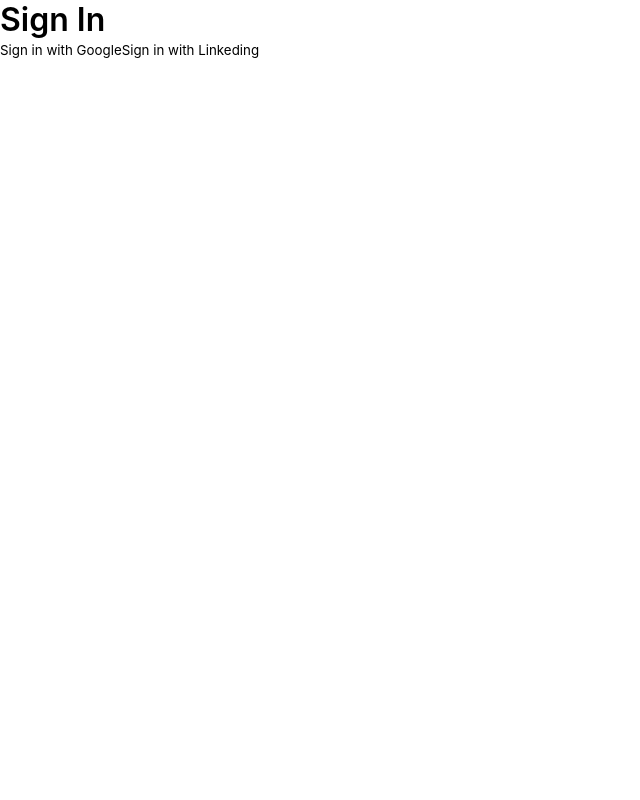
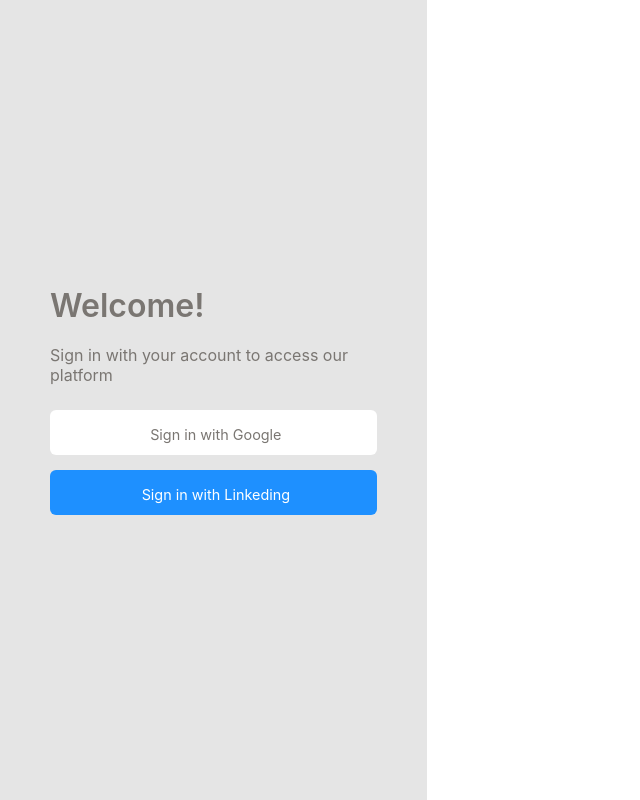
Before and after one commit to Brbuck/Next-auth, a Next.js app: page / in a window 1280 px wide. Shown: the whole page, without its empty margins (0-640 px from the left). Built offline with nearby package versions, Linux system fonts and the light colour scheme; no server answers.

Commit message:
Create Components/Button and update index page

```diff
--- a/package.json
+++ b/package.json
@@ -13,7 +13,8 @@
     "next": "12.1.0",
     "next-auth": "^4.3.0",
     "react": "17.0.2",
-    "react-dom": "17.0.2"
+    "react-dom": "17.0.2",
+    "styled-components": "^5.3.3"
   },
   "devDependencies": {
     "eslint": "8.11.0",
--- /dev/null
+++ b/src/Components/Button/index.js
@@ -0,0 +1,18 @@
+import styled from 'styled-components';
+
+export const Button = styled.button`
+    cursor: pointer;
+    width: 100%;
+    padding: 10px;
+    font-size: 1.3rem;
+    border-radius: 6px;
+
+
+    span{
+        font-size: 0.9rem;
+        margin-left: 5px;
+    }
+
+`;
+
+export default Button;
--- a/src/pages/_app.js
+++ b/src/pages/_app.js
@@ -1,10 +1,11 @@
-import "../styles/globals.css";
+import GlobalStyles from "../styles/GlobalStyles";
 import { SessionProvider } from "next-auth/react";
 
 function MyApp({ Component, pageProps: { session, ...pageProps } }) {
   return (
     <SessionProvider session={session}>
       <Component {...pageProps} />
+      <GlobalStyles />
     </SessionProvider>
   );
 }
--- /dev/null
+++ b/src/pages/_document.js
@@ -0,0 +1,30 @@
+import Document from 'next/document'
+import { ServerStyleSheet } from 'styled-components'
+
+export default class MyDocument extends Document {
+  static async getInitialProps(ctx) {
+    const sheet = new ServerStyleSheet()
+    const originalRenderPage = ctx.renderPage
+
+    try {
+      ctx.renderPage = () =>
+        originalRenderPage({
+          enhanceApp: (App) => (props) =>
+            sheet.collectStyles(<App {...props} />),
+        })
+
+      const initialProps = await Document.getInitialProps(ctx)
+      return {
+        ...initialProps,
+        styles: (
+          <>
+            {initialProps.styles}
+            {sheet.getStyleElement()}
+          </>
+        ),
+      }
+    } finally {
+      sheet.seal()
+    }
+  }
+}
--- a/src/pages/index.js
+++ b/src/pages/index.js
@@ -1,27 +1,26 @@
+import Head from "next/head";
 
-import Head from "next/head";
-import {getSession,  signIn, } from "next-auth/react";
+import { getSession, signIn } from "next-auth/react";
 
-export async function getServerSideProps({req}) {
-  const session = await getSession({req});
+import { Container, EditGoogleButton, EditLinkedinButton, Sign } from "../styles/index";
 
-  if(session){
-    return{
-      redirect:{
-        destination: '/app',
-        permanent: false
-      }
-    }
+export async function getServerSideProps({ req }) {
+  const session = await getSession({ req });
+
+  if (session) {
+    return {
+      redirect: {
+        destination: "/app",
+        permanent: false,
+      },
+    };
   }
   return {
     props: {}, // will be passed to the page component as props
-  }
+  };
 }
 
-
 export default function Home() {
-
-
   function handleSignInGoogle() {
     signIn("google");
   }
@@ -29,16 +28,18 @@
     signIn("linkedin");
   }
   return (
-    <div>
+    <Container>
       <Head>
         <title>Create Next App</title>
         <meta name="description" content="Generated by create next app" />
         <link rel="icon" href="/favicon.ico" />
       </Head>
-      <h1>Sign In</h1>
-      <button onClick={handleSignInGoogle}>Sign in with Google</button>
-      <button onClick={handleSignInLinkedin}>Sign in with Linkeding</button>
-
-    </div>
+      <Sign>
+        <h1>Welcome!</h1>
+        <span>Sign in with your account to access our platform</span>
+        <EditGoogleButton onClick={handleSignInGoogle}><span>Sign in with Google</span></EditGoogleButton>
+        <EditLinkedinButton onClick={handleSignInLinkedin}><span>Sign in with Linkeding</span></EditLinkedinButton>
+      </Sign>
+    </Container>
   );
 }
--- /dev/null
+++ b/src/styles/GlobalStyles.js
@@ -0,0 +1,33 @@
+import { createGlobalStyle } from "styled-components";
+
+export default createGlobalStyle`
+  * {
+    margin: 0;
+    padding: 0;
+    box-sizing: border-box;
+    text-decoration: none;
+    list-style: none;
+  }
+  body{
+    background-color: #FFFFFF;
+    color: #111;
+  }
+  html {
+    min-height: 100%;
+    background: var(--color-white);
+  }
+  a {
+  color: inherit;
+
+}
+
+  h1, h2, h3, h4, h5, h6 {
+    font-weight: 600;
+  }
+  *, button, input {
+    border: 0;
+    outline: 0;
+    background: none;
+    font-family: 'Montserrat', -apple-system,Helvetica Neue,Helvetica,Roboto,Arial,sans-serif;
+  }
+  `
--- a/src/styles/globals.css
+++ /dev/null
@@ -1,31 +0,0 @@
-* {
-  margin: 0;
-  padding: 0;
-  box-sizing: border-box;
-  text-decoration: none;
-  list-style: none;
-}
-
-html,
-body {
-  min-height: 100%;
-  padding: 0;
-  margin: 0;
-  font-family: -apple-system, BlinkMacSystemFont, Segoe UI, Roboto, Oxygen,
-    Ubuntu, Cantarell, Fira Sans, Droid Sans, Helvetica Neue, sans-serif;
-}
-
-a {
-  color: inherit;
-
-}
-
-h1, h2, h3, h4, h5, h6 {
-  font-weight: 600;
-}
-*, button, input {
-  border: 0;
-  outline: 0;
-  background: none;
-  font-family: 'Montserrat', -apple-system,Helvetica Neue,Helvetica,Roboto,Arial,sans-serif;
-}
--- /dev/null
+++ b/src/styles/index.js
@@ -0,0 +1,42 @@
+import styled from 'styled-components';
+import Button from '../Components/Button'
+
+export const Container = styled.div`
+    width: 100%;
+    height: 100vh;
+    display: grid;
+    grid-template-columns: 1fr 2fr;
+`;
+
+export const Sign = styled.div`
+    display: flex;
+    flex-direction: column;
+
+    justify-content: center;
+
+    padding: 20px 50px;
+    background-color: #e5e5e5;
+
+    h1{
+        margin-bottom: 20px;
+        color: #7a7672;
+    }
+
+    span{
+        margin-bottom: 25px;
+        color: #7a7672;
+    }
+`
+
+export const EditGoogleButton = styled(Button)`
+    background-color: #FFF;
+    margin-bottom: 15px;
+`
+
+export const EditLinkedinButton = styled(Button)`
+    background-color: #1E90FF;
+
+    span{
+        color: #FFF;
+    }
+`
```
Also changed, not shown: src/pages/app/index.js (+18 -14 lines), 1 other file (tests, documents, lock files or other folders).
